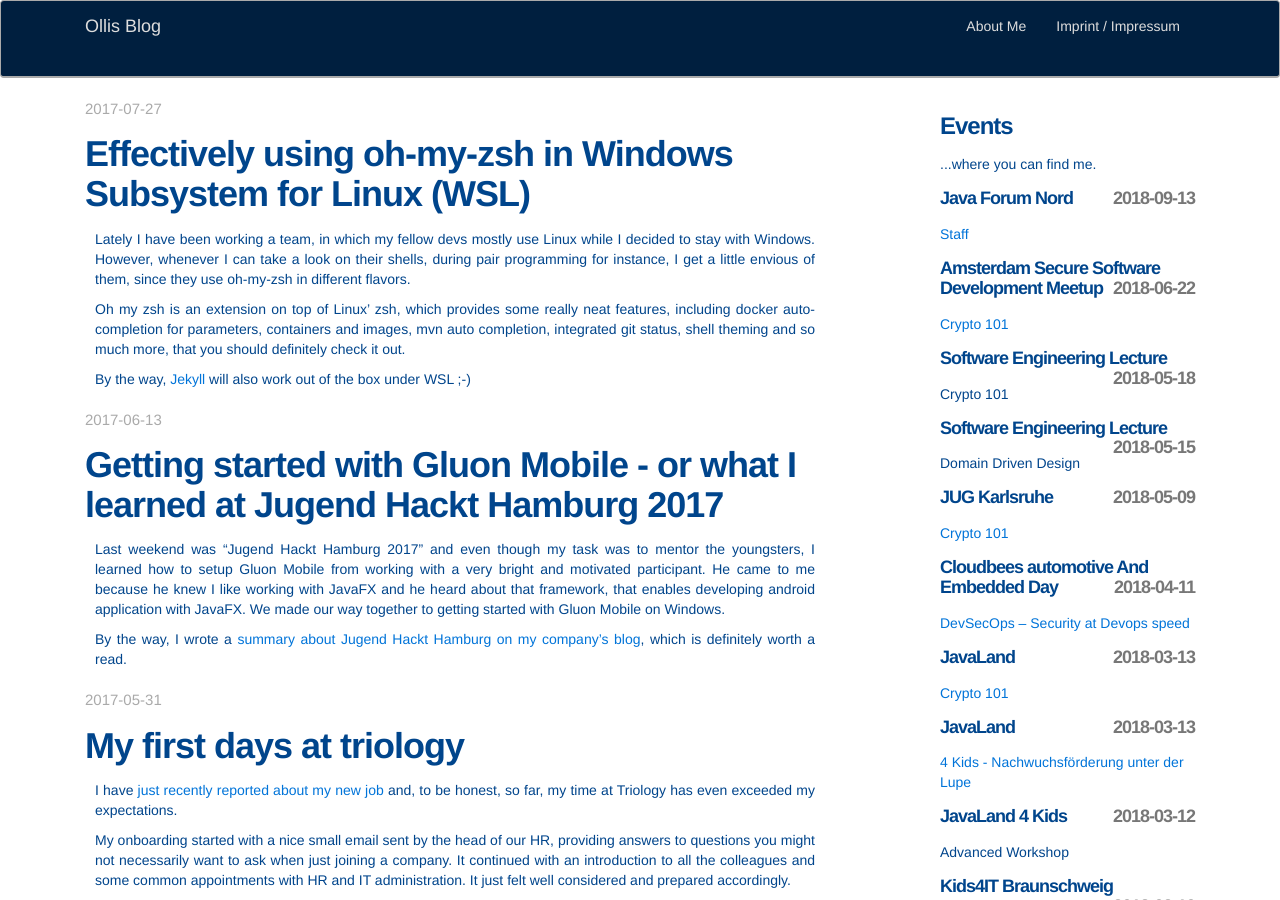
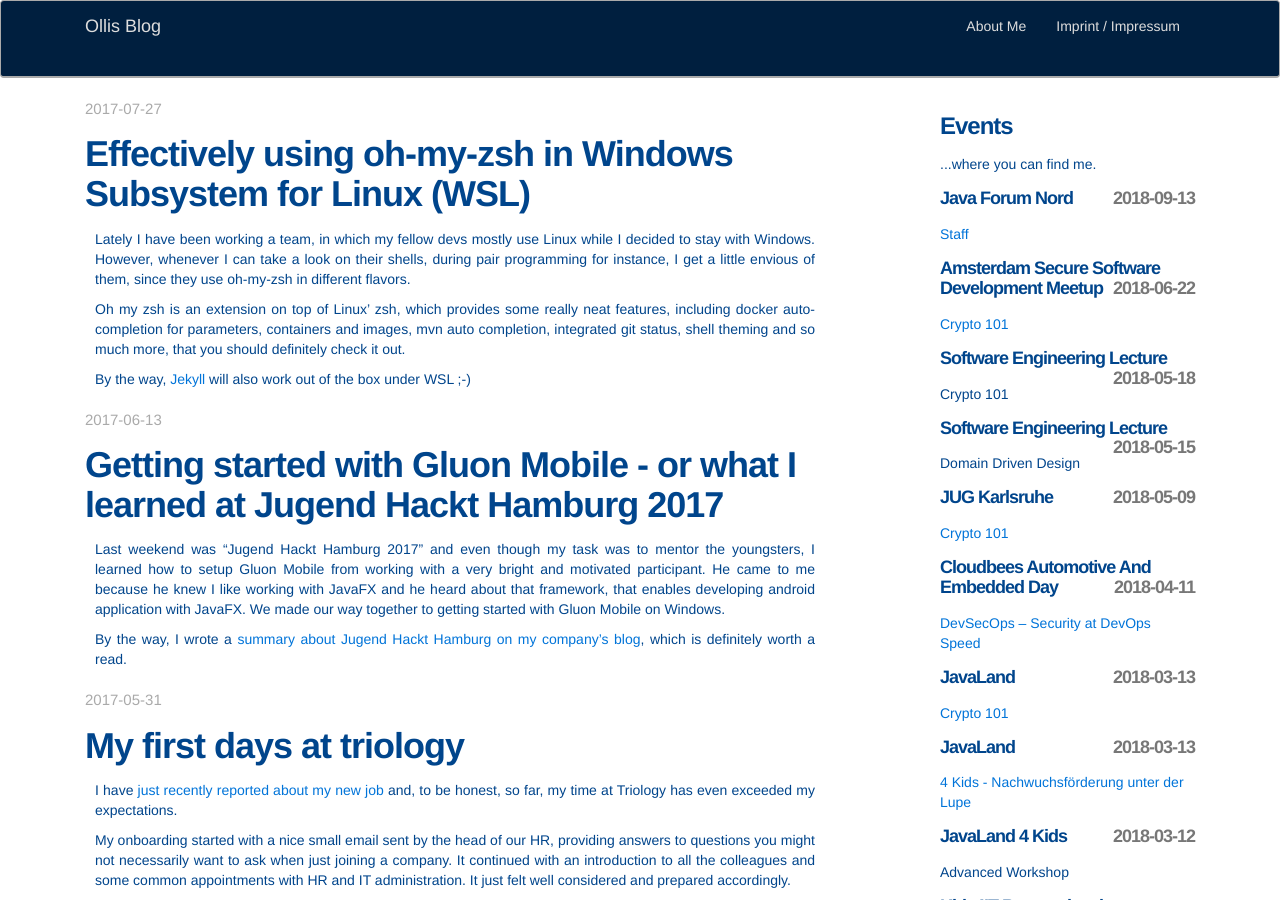
Before and after one commit to omilke/omilke.github.io, a Jekyll site: the page built from index.html, in a window 1280 px wide and 900 px high. Built offline with Jekyll 4.4.1, drawn with Linux system fonts in a browser that asks for light colours.

Commit message:
fix typo

```diff
--- a/_data/events.yml
+++ b/_data/events.yml
@@ -21,8 +21,8 @@
   date: 2018-05-09
   link: http://jug-karlsruhe.de/content/crypto-101/
 
-- event: Cloudbees automotive And Embedded Day
-  title: DevSecOps – Security at Devops speed
+- event: Cloudbees Automotive And Embedded Day
+  title: DevSecOps – Security at DevOps Speed
   date: 2018-04-11
   link: http://www.cvent.com/events/jenkins-automotive-and-embedded-day/agenda-786af016ed8a40838df49a241e9a832e.aspx?RefID=Agenda
 
```
